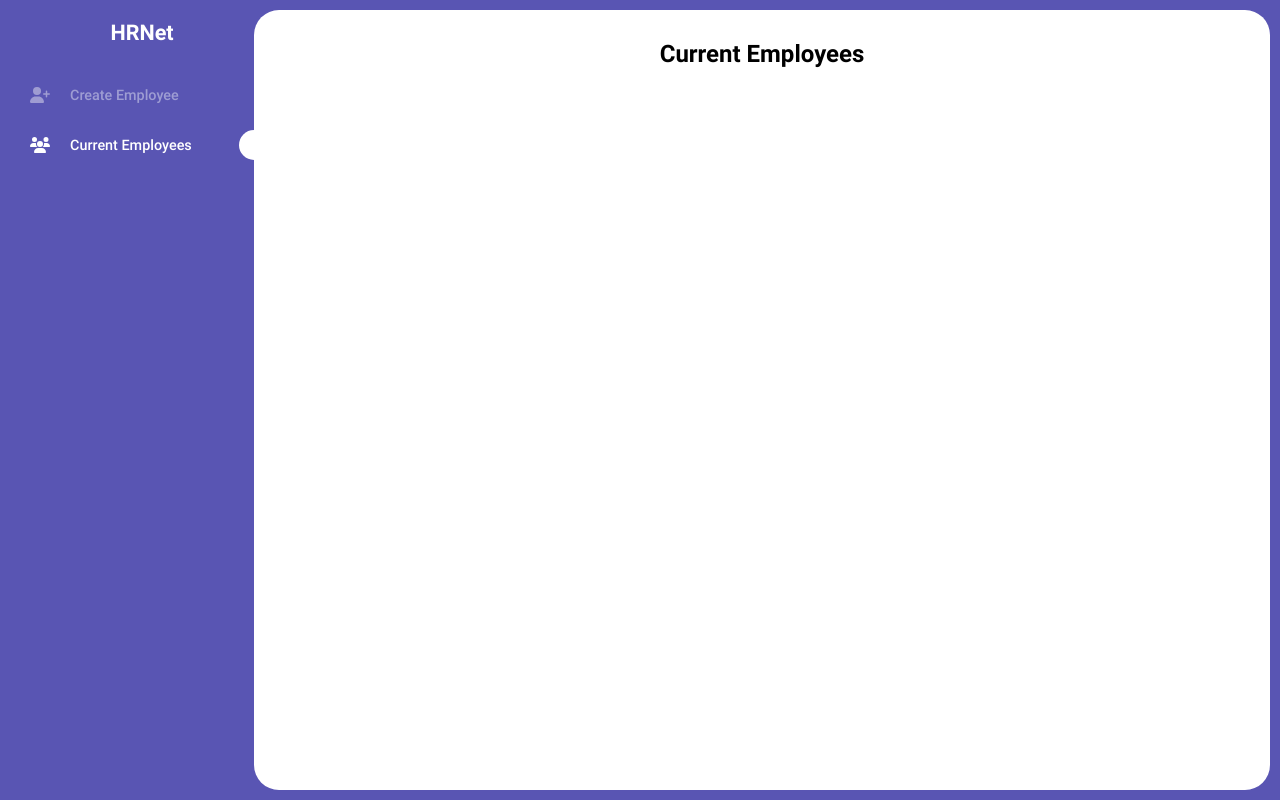
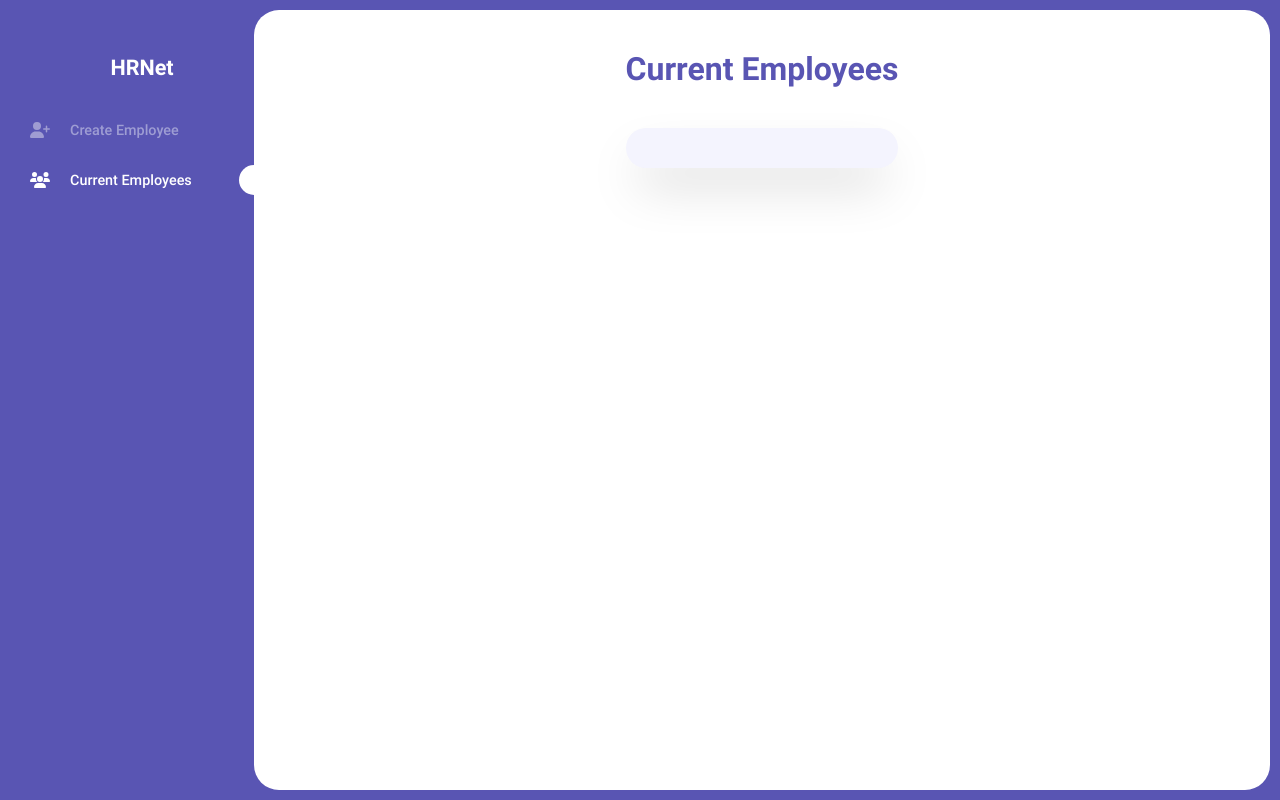
Before and after one commit to kharoncode/OC-P14-HRNet, a React (Vite) app: page /employee-list in a window 1280 px wide. Built offline with nearby package versions, Linux system fonts and the light colour scheme.

Commit message:
edit css

```diff
--- a/src/components/navBar/navBar.module.css
+++ b/src/components/navBar/navBar.module.css
@@ -13,6 +13,7 @@
    width: 100%;
    color: white;
    justify-content: center;
+   margin-top: 35px;
 }
 
 .container a.title:hover {
--- a/src/index.css
+++ b/src/index.css
@@ -30,7 +30,7 @@
 
 main {
    width: 100%;
-   padding: 30px 20px;
+   padding: 20px;
    display: flex;
    justify-content: center;
    background-color: white;
--- a/src/pages/employeeList/EmployeeList.tsx
+++ b/src/pages/employeeList/EmployeeList.tsx
@@ -3,7 +3,8 @@ import styles from './employeeList.module.css';
 const EmployeeList = () => {
    return (
       <div className={styles.container}>
-         <h2>Current Employees</h2>
+         <h1>Current Employees</h1>
+         <div className={styles.tabContainer}></div>
       </div>
    );
 };
--- a/src/pages/employeeList/employeeList.module.css
+++ b/src/pages/employeeList/employeeList.module.css
@@ -1,7 +1,25 @@
 .container {
-   width: 100%;
+   height: fit-content;
+   padding: 20px;
    display: flex;
    align-items: center;
    flex-direction: column;
-   color: black;
 }
+
+.container h1 {
+   color: #5955b3;
+   margin-bottom: 40px;
+}
+
+.tabContainer {
+   width: 100%;
+   padding: 20px;
+   display: flex;
+   align-items: center;
+   flex-direction: column;
+   gap: 5px;
+   border-radius: 25px;
+   color: #303030;
+   background-color: #f4f4fe;
+   box-shadow: rgba(0, 0, 0, 0.25) 0px 25px 50px -12px;
+}
--- a/src/pages/home/home.module.css
+++ b/src/pages/home/home.module.css
@@ -18,7 +18,6 @@
 
 .formContainer {
    width: 100%;
-   max-width: 500px;
    padding: 20px;
    display: flex;
    align-items: center;
```
